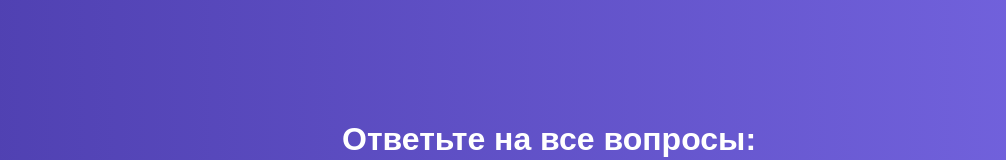
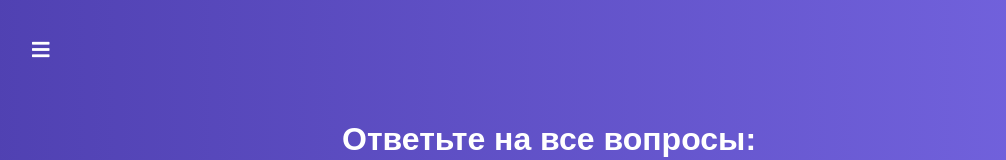
Before and after one commit to YuriAnisimov27/React.Practice, a React app: page / in a window 1280 px wide. Shown: the top 160 px of the page, without its empty margins (8-1014 px from the left). Built offline with nearby package versions, Linux system fonts and the light colour scheme.

Commit message:
feat: add MenuToggle

```diff
--- /dev/null
+++ b/src/components/Navigation/MenuToggle/MenuToggle.css
@@ -0,0 +1,18 @@
+.MenuToggle {
+    position: fixed;
+    top: 40px;
+    left: 40px;
+    font-size: 20px;
+    cursor: pointer;
+    color: #fff;
+    transition: opacity, left .22ms ease-in;
+    z-index: 100;
+}
+
+.MenuToggle:hover {
+    opacity: .7;
+}
+
+.MenuToggle.open {
+    left: 320px;
+}
--- /dev/null
+++ b/src/components/Navigation/MenuToggle/MenuToggle.js
@@ -0,0 +1,23 @@
+import React from 'react'
+import classes from './MenuToggle.css'
+
+const MenuToggle = props => {
+
+  const cls = [
+    classes.MenuToggle,
+    'fa'
+  ]
+
+  if (props.isOpen) {
+    cls.push('fa-times');
+    cls.push(classes.open);
+  } else {
+    cls.push('fa-bars');
+  }
+
+  return (
+    <i className={cls.join(' ')} onClick={props.onToggle}/>
+  )
+}
+
+export default MenuToggle;
--- a/src/hoc/Layout/Layout.js
+++ b/src/hoc/Layout/Layout.js
@@ -1,11 +1,25 @@
 import React, {Component} from 'react'
 import classes from './Layout.css'
+import MenuToggle from "../../components/Navigation/MenuToggle/MenuToggle";
 
 class Layout extends Component {
+
+  state = {
+    menu: false
+  }
+
+  toggleMenuHandler = () => {
+    this.setState({
+      menu: !this.state.menu
+    })
+  }
+
   render() {
     return (
       <div className={classes.Layout}>
 
+        <MenuToggle
+          onToggle={this.toggleMenuHandler} isOpen={this.state.menu} />
 
         <main>
           { this.props.children }
```
